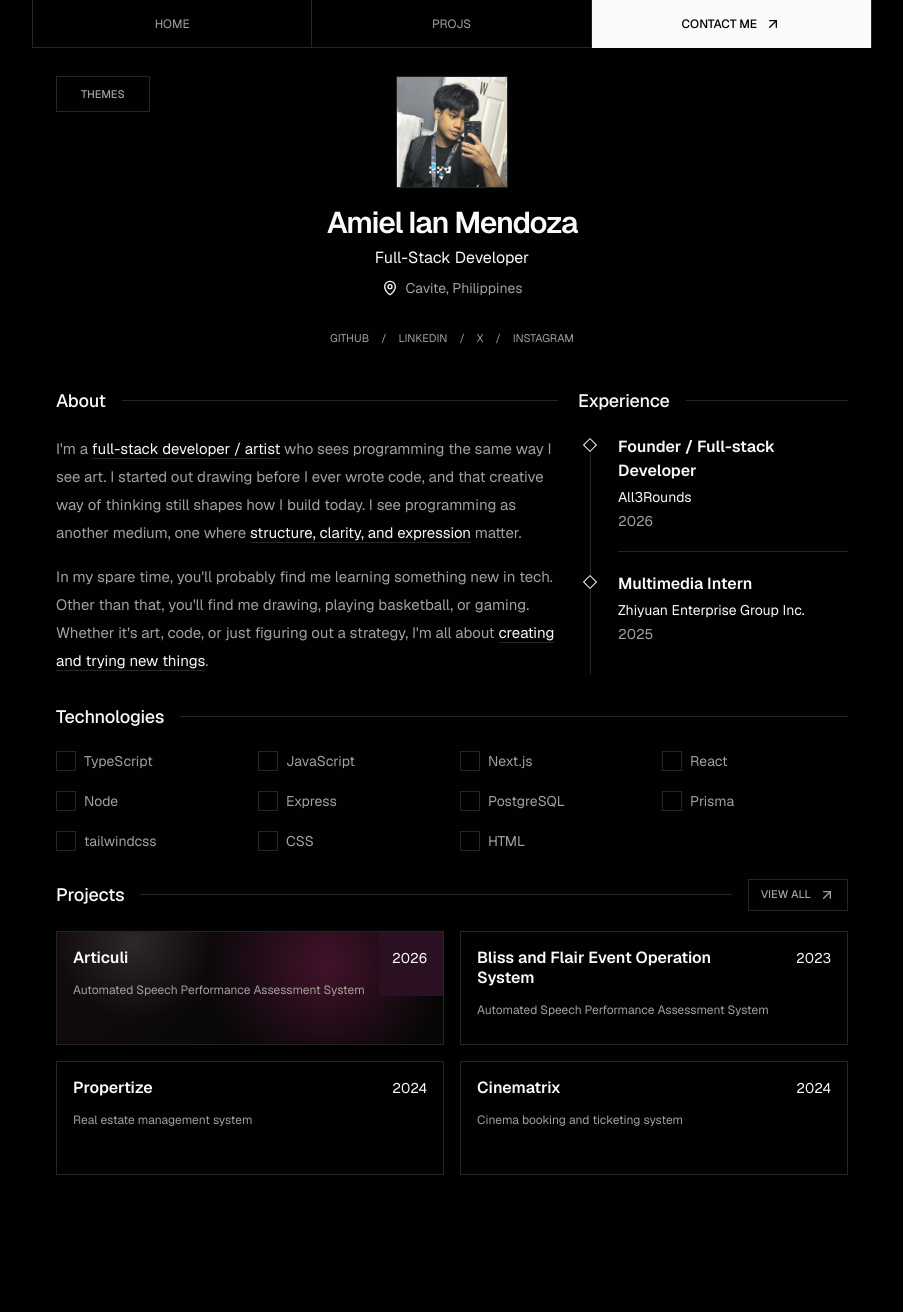
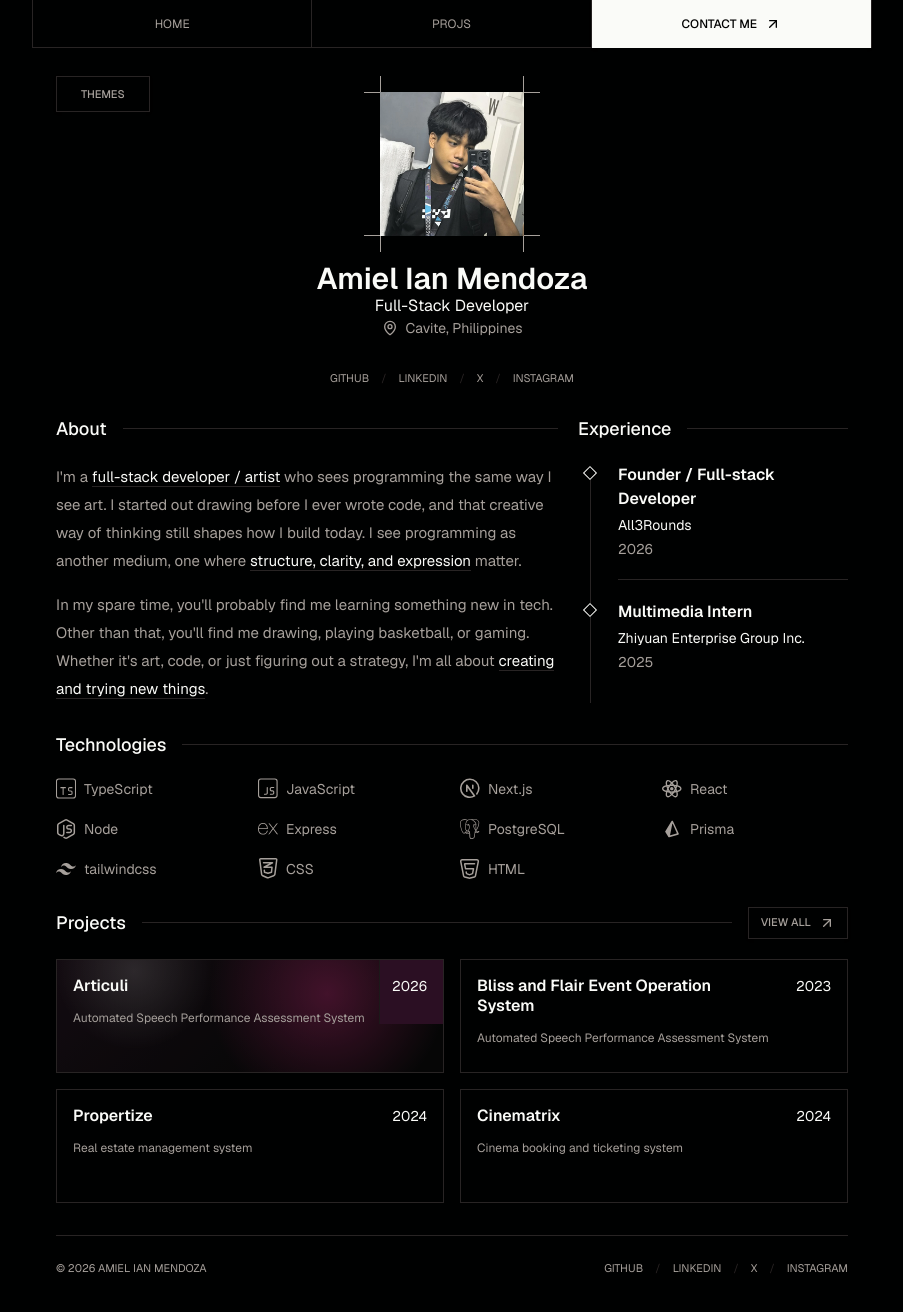
Before and after one commit to aimndz/portfolio, a Next.js app: page / in a window 1280 px wide. Shown: the top 1312 px of the page, without its empty margins (188-1091 px from the left). Before the commit the page ends 1223 px from the top, so only its background shows below. Built offline with nearby package versions, Linux system fonts and the light colour scheme.

Commit message:
style: improve consistent styling

```diff
--- a/src/app/page.tsx
+++ b/src/app/page.tsx
@@ -2,18 +2,20 @@ import { AboutSection } from "@/components/about-section";
 import { ProfileHero } from "@/components/profile-hero";
 import { ProjectsSection } from "@/components/projects-section";
 import { SiteHeader } from "@/components/site-header";
+import { SiteFooter } from "@/components/site-footer";
 import { TechnologiesSection } from "@/components/technologies-section";
 
 export default function Home() {
   return (
-    <main className="min-h-screen bg-background text-foreground">
+    <main className="bg-background text-foreground min-h-screen">
       <SiteHeader />
       <div className="mx-auto w-full max-w-[840px] px-4 pb-12 sm:px-6">
         <ProfileHero />
-        <div className="mt-9 space-y-7 sm:mt-10">
+        <div className="mt-7 space-y-7">
           <AboutSection />
           <TechnologiesSection />
           <ProjectsSection />
+          <SiteFooter />
         </div>
       </div>
     </main>
--- a/src/components/profile-hero.tsx
+++ b/src/components/profile-hero.tsx
@@ -2,52 +2,67 @@ import { MapPin } from "lucide-react";
 import Image from "next/image";
 import Link from "next/link";
 
-import { Button } from "@/components/ui/button";
 import { profile } from "@/data/portfolio";
+import { ThemeDropdown } from "@/components/theme-dropdown";
 
 export function ProfileHero() {
   return (
-    <section className="relative flex flex-col items-center pt-7 text-center" id="home">
-      <Button
-        className="absolute left-0 top-7 h-9 rounded-none border-border px-6 font-mono text-[11px] uppercase text-secondary hover:text-foreground max-[420px]:static max-[420px]:mb-6"
-        variant="outline"
+    <section
+      className="relative flex flex-col items-center pt-7 text-center"
+      id="home"
     >
-        Themes
-      </Button>
+      <div className="absolute top-7 left-0 max-[420px]:static max-[420px]:mb-6">
+        <ThemeDropdown />
+      </div>
 
-      <div className="relative size-28 overflow-hidden border border-border bg-primary">
+      <div className="relative p-4">
+        <span className="bg-secondary absolute top-4 left-0 h-px w-14" />
+        <span className="bg-secondary absolute top-0 left-4 h-14 w-px" />
+        <span className="bg-secondary absolute top-4 right-0 h-px w-14" />
+        <span className="bg-secondary absolute top-0 right-4 h-14 w-px" />
+        <span className="bg-secondary absolute bottom-4 left-0 h-px w-14" />
+        <span className="bg-secondary absolute bottom-0 left-4 h-14 w-px" />
+        <span className="bg-secondary absolute right-0 bottom-4 h-px w-14" />
+        <span className="bg-secondary absolute right-4 bottom-0 h-14 w-px" />
+
+        <div className="bg-primary relative size-32 overflow-hidden sm:size-36">
           <Image
             alt={profile.name}
             className="object-cover object-[50%_18%]"
             fill
             priority
-          sizes="128px"
+            sizes="144px"
             src={profile.image}
           />
         </div>
+      </div>
 
-      <div className="mt-5">
-        <h1 className="text-2xl font-semibold leading-none tracking-[-0.04em] sm:text-3xl">
+      <div className="mt-3">
+        <h1 className="text-2xl leading-none font-semibold sm:text-3xl">
           {profile.name}
         </h1>
-        <p className="mt-2 font-mono text-sm text-foreground sm:text-base">
+        <p className="text-foreground font-mono text-sm sm:text-base">
           {profile.role}
         </p>
-        <p className="mt-2 flex items-center justify-center gap-2 font-mono text-sm text-secondary">
-          <MapPin aria-hidden="true" className="size-4 text-foreground" />
+        <p className="text-secondary flex items-center justify-center gap-2 font-mono text-sm">
+          <MapPin aria-hidden="true" className="size-4" />
           {profile.location}
         </p>
       </div>
 
       <nav
         aria-label="Social links"
-        className="mt-8 flex flex-wrap items-center justify-center gap-x-2 gap-y-2 font-mono text-[11px] uppercase text-secondary sm:gap-x-3"
+        className="text-secondary mt-8 flex flex-wrap items-center justify-center gap-x-2 gap-y-2 font-mono text-[11px] uppercase sm:gap-x-3"
       >
         {profile.socials.map((link, index) => (
           <div className="flex items-center gap-x-2 sm:gap-x-3" key={link.href}>
-            {index > 0 ? <span aria-hidden="true">/</span> : null}
+            {index > 0 ? (
+              <span className="text-border" aria-hidden="true">
+                /
+              </span>
+            ) : null}
             <Link
-              className="transition-colors hover:text-foreground"
+              className="hover:text-foreground transition-colors"
               href={link.href}
               target="_blank"
             >
--- a/src/components/section-heading.tsx
+++ b/src/components/section-heading.tsx
@@ -7,7 +7,7 @@ type SectionHeadingProps = {
 export function SectionHeading({ children }: SectionHeadingProps) {
   return (
     <div className="flex items-center gap-4">
-      <h2 className="shrink-0 text-lg font-medium tracking-[-0.01em]">
+      <h2 className="shrink-0 text-lg font-medium">
         {children}
       </h2>
       <Separator className="min-w-0 flex-1 shrink bg-border" />
--- /dev/null
+++ b/src/components/site-footer.tsx
@@ -0,0 +1,31 @@
+import Link from "next/link";
+
+import { profile } from "@/data/portfolio";
+
+export function SiteFooter() {
+  return (
+    <footer className="border-border text-secondary mt-8 border-t py-6 font-mono text-[11px] uppercase">
+      <div className="flex flex-col gap-4 sm:flex-row sm:items-center sm:justify-between">
+        <p>© 2026 {profile.name}</p>
+        <div className="flex flex-wrap gap-x-3 gap-y-2">
+          {profile.socials.map((link, index) => (
+            <div className="flex items-center gap-x-3" key={link.href}>
+              {index > 0 ? (
+                <span className="text-border" aria-hidden="true">
+                  /
+                </span>
+              ) : null}
+              <Link
+                className="hover:text-foreground transition-colors"
+                href={link.href}
+                target="_blank"
+              >
+                {link.label}
+              </Link>
+            </div>
+          ))}
+        </div>
+      </div>
+    </footer>
+  );
+}
--- a/src/components/technologies-section.tsx
+++ b/src/components/technologies-section.tsx
@@ -1,5 +1,8 @@
 import { SectionHeading } from "@/components/section-heading";
+import { technologyIcons } from "@/components/technology-icons";
 import { technologies } from "@/data/portfolio";
+
+type TechnologyIconName = keyof typeof technologyIcons;
 
 export function TechnologiesSection() {
   return (
@@ -11,8 +14,8 @@ export function TechnologiesSection() {
             className="flex min-w-0 items-center gap-2 text-sm text-secondary"
             key={technology.name}
           >
-            <span className="flex h-5 min-w-5 items-center justify-center border border-border font-mono text-[10px] leading-none text-foreground">
-              {technology.token}
+            <span className="flex h-5 min-w-5 items-center justify-center text-foreground">
+              {technologyIcons[technology.icon as TechnologyIconName]}
             </span>
             <span className="truncate">{technology.name}</span>
           </div>
```
Lines whose indentation alone changed are shown as unchanged.
